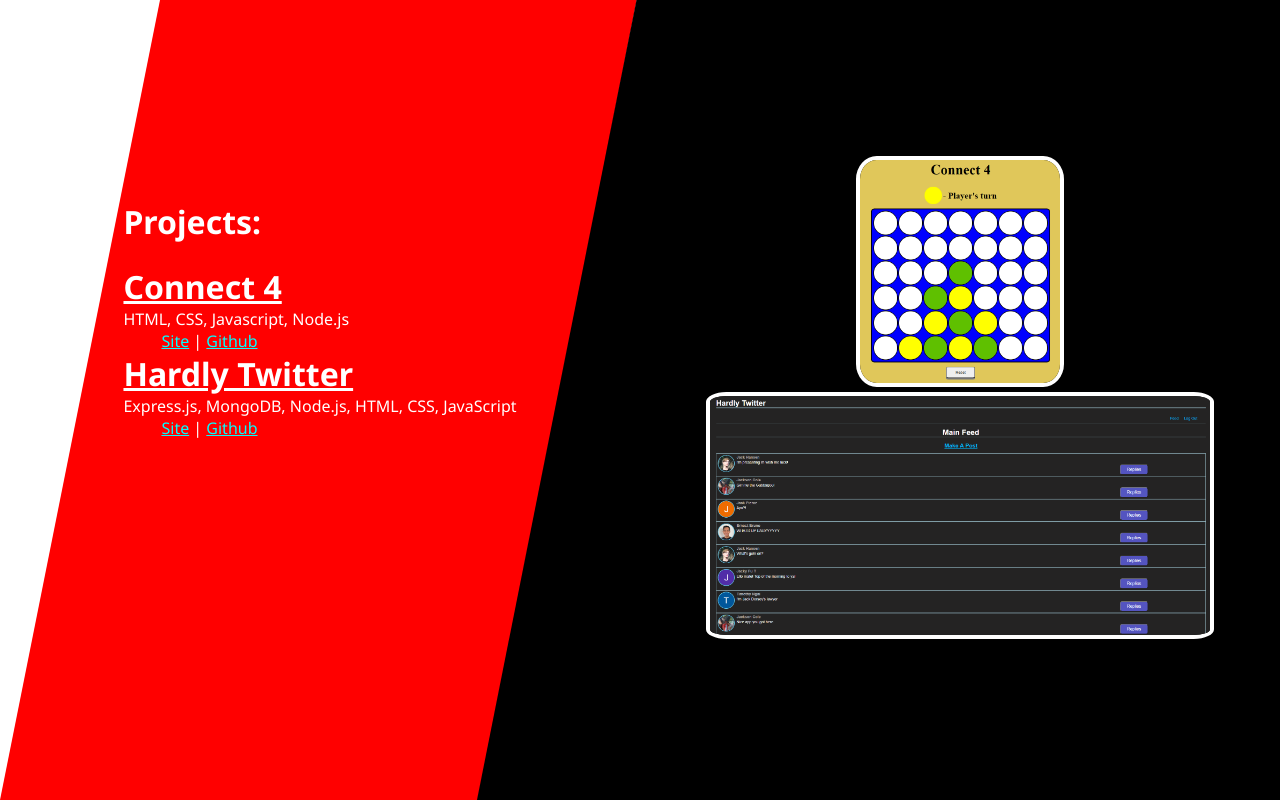
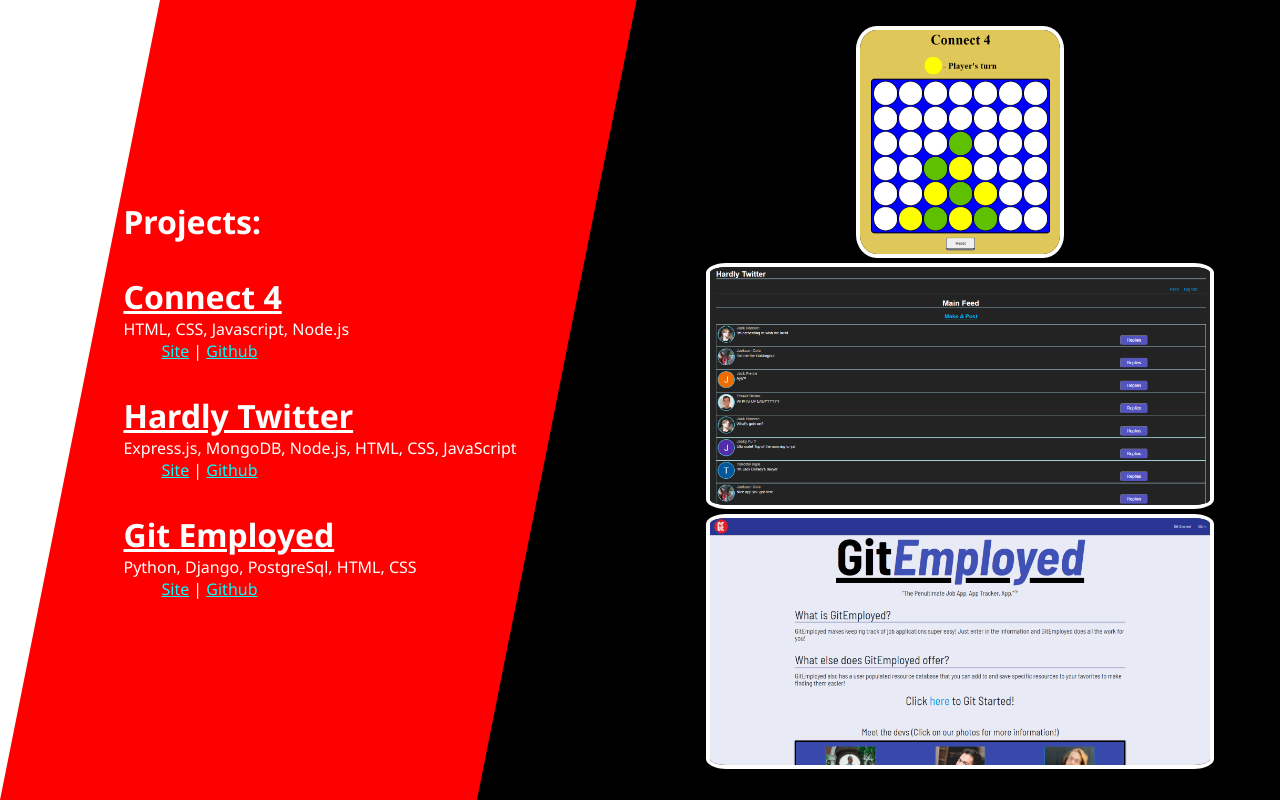
Before and after one commit to jhhansen00/portfolio, a React (Create React App) app: page / in a window 1280 px wide. Shown: the part 1600-2400 px from the top of the page. Built offline with nearby package versions, Linux system fonts and the light colour scheme.

Commit message:
Git Employed

```diff
--- a/src/components/projects/projects.css
+++ b/src/components/projects/projects.css
@@ -42,6 +42,7 @@
     display: flex;
     position: absolute;
     flex-direction: column;
+    justify-content: space-between;
 }
 
 .p-title {
@@ -102,3 +103,13 @@
     border-style: solid;
     border-color: white;
 }
+
+.geimg {
+    height: auto;
+    width: 500px;
+    position: relative;
+    border-radius: 4%;
+    border-width: 4px;
+    border-style: solid;
+    border-color: white;
+}
--- a/src/components/projects/projects.jsx
+++ b/src/components/projects/projects.jsx
@@ -1,6 +1,7 @@
 import "./projects.css"
 import connect4 from "../../img/connect 4.png"
 import twitter from "../../img/Twitter.png"
+import git from "../../img/GitEmployed.png"
 
 function Projects () {
     return (
@@ -11,7 +12,6 @@
                 <div className="p-left-bg3"></div>
                 <div className="p-left-wrapper">
                     <h1 className="p-title">Projects:</h1>
-                    <br />
                     <div className="c4">
                         <h1 className="ptitles">Connect 4</h1>
                         <div>HTML, CSS, Javascript, Node.js</div>
@@ -23,13 +23,18 @@
                         <div className="links"><a className="link" target="_blank" href="https://hardly-twitter.herokuapp.com/">Site</a> | <a className="link" target="_blank" href="https://github.com/jhhansen00/hardly-twitter">Github</a></div>
 
                     </div>
+                    <div className="ge">
+                        <h1 className="ptitles">Git Employed</h1>
+                        <div>Python, Django, PostgreSql, HTML, CSS</div>
+                        <div className="links"><a target="_blank" href="https://gitemployed.herokuapp.com/" className="link">Site</a> | <a href="https://github.com/Nexusmane/GitEmployed" className="link">Github</a></div>
+                    </div>
                 </div>
             </div>
             <div className="p-right">
                 <div className="p-right-bg"></div>
                 <a target="_blank" href="https://jhhansen00.github.io/connect_4/"><img className="c4img" src={connect4} alt="" /></a>
-                <a href="https://hardly-twitter.herokuapp.com/" target="_blank"><img className="htimg" src={twitter} alt="" /></a>
-
+                <a target="_blank" href="https://hardly-twitter.herokuapp.com/"><img className="htimg" src={twitter} alt="" /></a>
+                <a target="_blank" href="https://gitemployed.herokuapp.com/"><img className="geimg" src={git} alt="" /></a>
             </div>
         </div>
     )
```
